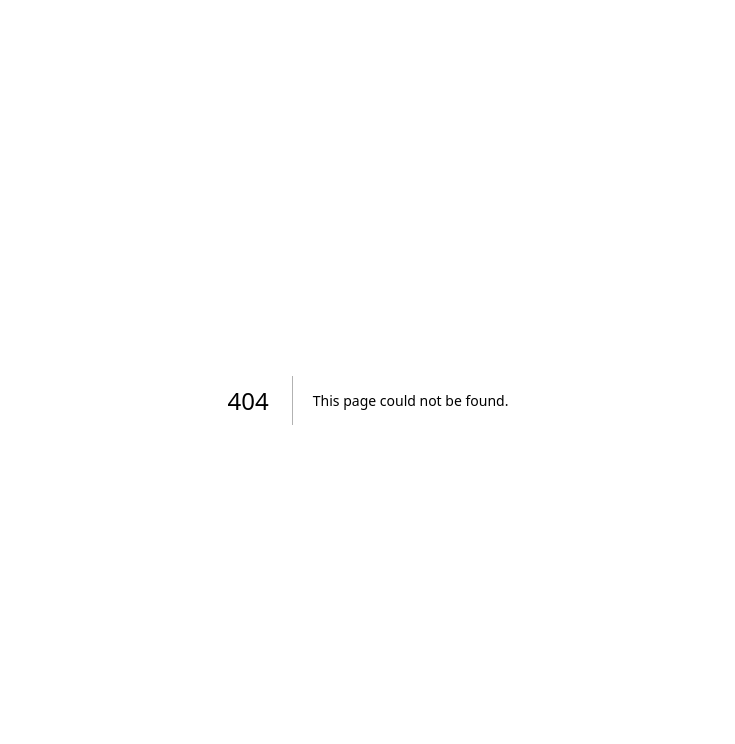
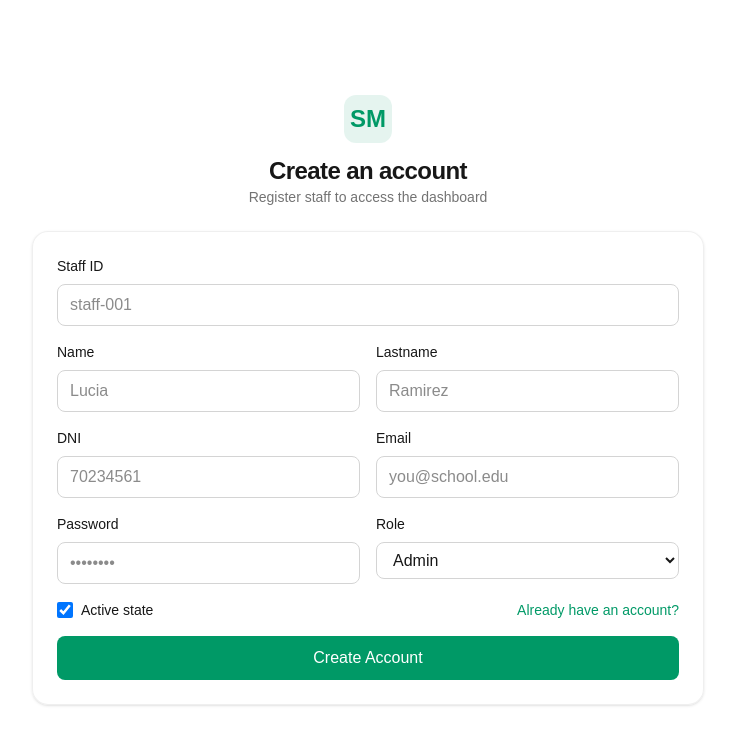
Before and after one commit to MarsNunez/SchoolManagementApp, a Next.js app in the folder schoolmanager-front/: page /register in a window 1280 px wide. Before the commit this address had no page. Shown: the top 744 px of the page, without its empty margins (272-1007 px from the left). Built offline with nearby package versions, Linux system fonts and the light colour scheme.

Commit message:
Adding Login & Register views in Frontend

```diff
--- /dev/null
+++ b/schoolmanager-front/app/login/page.jsx
@@ -0,0 +1,61 @@
+export const metadata = {
+  title: "SchoolManager | Login",
+  description: "Access your school account",
+};
+
+export default function LoginPage() {
+  return (
+    <main className="min-h-dvh grid place-items-center p-6">
+      <div className="w-full max-w-md">
+        <div className="mb-6 text-center">
+          <div className="mx-auto mb-3 h-12 w-12 rounded-xl bg-blue-600/10 grid place-items-center">
+            <span className="text-2xl font-semibold text-blue-600">SM</span>
+          </div>
+          <h1 className="text-2xl font-semibold tracking-tight">Welcome back</h1>
+          <p className="text-sm text-neutral-500">Sign in to your school account</p>
+        </div>
+
+        <div className="rounded-2xl border border-neutral-200/60 bg-white/70 dark:bg-neutral-900/60 dark:border-neutral-800 shadow-sm backdrop-blur">
+          <form className="p-6 space-y-4">
+            <div className="space-y-2">
+              <label htmlFor="email" className="block text-sm font-medium">Email</label>
+              <input
+                id="email"
+                type="email"
+                placeholder="you@school.edu"
+                className="w-full rounded-lg border border-neutral-300 dark:border-neutral-700 bg-white dark:bg-neutral-900 px-3 py-2 outline-none focus:ring-2 focus:ring-blue-500"
+              />
+            </div>
+
+            <div className="space-y-2">
+              <label htmlFor="password" className="block text-sm font-medium">Password</label>
+              <input
+                id="password"
+                type="password"
+                placeholder="••••••••"
+                className="w-full rounded-lg border border-neutral-300 dark:border-neutral-700 bg-white dark:bg-neutral-900 px-3 py-2 outline-none focus:ring-2 focus:ring-blue-500"
+              />
+            </div>
+
+            <div className="flex items-center justify-between text-sm">
+              <label className="inline-flex items-center gap-2">
+                <input type="checkbox" className="size-4 rounded border-neutral-300 dark:border-neutral-700" />
+                Remember me
+              </label>
+              <a className="text-blue-600 hover:underline" href="#">Forgot password?</a>
+            </div>
+
+            <button type="button" className="w-full rounded-lg bg-blue-600 text-white py-2.5 font-medium hover:bg-blue-700 transition-colors">
+              Sign In
+            </button>
+          </form>
+        </div>
+
+        <p className="mt-6 text-center text-sm text-neutral-600 dark:text-neutral-400">
+          Don&apos;t have an account? {" "}
+          <a href="/register" className="text-blue-600 hover:underline">Create one</a>
+        </p>
+      </div>
+    </main>
+  );
+}
--- /dev/null
+++ b/schoolmanager-front/app/register/page.jsx
@@ -0,0 +1,74 @@
+export const metadata = {
+  title: "SchoolManager | Register",
+  description: "Create your staff account",
+};
+
+export default function RegisterPage() {
+  return (
+    <main className="min-h-dvh grid place-items-center p-6">
+      <div className="w-full max-w-2xl">
+        <div className="mb-6 text-center">
+          <div className="mx-auto mb-3 h-12 w-12 rounded-xl bg-emerald-600/10 grid place-items-center">
+            <span className="text-2xl font-semibold text-emerald-600">SM</span>
+          </div>
+          <h1 className="text-2xl font-semibold tracking-tight">Create an account</h1>
+          <p className="text-sm text-neutral-500">Register staff to access the dashboard</p>
+        </div>
+
+        <div className="rounded-2xl border border-neutral-200/60 bg-white/70 dark:bg-neutral-900/60 dark:border-neutral-800 shadow-sm backdrop-blur">
+          <form className="p-6 grid gap-4 sm:grid-cols-2">
+            <div className="space-y-2 sm:col-span-2">
+              <label htmlFor="staff_id" className="block text-sm font-medium">Staff ID</label>
+              <input id="staff_id" type="text" placeholder="staff-001" className="w-full rounded-lg border border-neutral-300 dark:border-neutral-700 bg-white dark:bg-neutral-900 px-3 py-2 outline-none focus:ring-2 focus:ring-emerald-500" />
+            </div>
+
+            <div className="space-y-2">
+              <label htmlFor="name" className="block text-sm font-medium">Name</label>
+              <input id="name" type="text" placeholder="Lucia" className="w-full rounded-lg border border-neutral-300 dark:border-neutral-700 bg-white dark:bg-neutral-900 px-3 py-2 outline-none focus:ring-2 focus:ring-emerald-500" />
+            </div>
+            <div className="space-y-2">
+              <label htmlFor="lastname" className="block text-sm font-medium">Lastname</label>
+              <input id="lastname" type="text" placeholder="Ramirez" className="w-full rounded-lg border border-neutral-300 dark:border-neutral-700 bg-white dark:bg-neutral-900 px-3 py-2 outline-none focus:ring-2 focus:ring-emerald-500" />
+            </div>
+
+            <div className="space-y-2">
+              <label htmlFor="dni" className="block text-sm font-medium">DNI</label>
+              <input id="dni" type="number" placeholder="70234561" className="w-full rounded-lg border border-neutral-300 dark:border-neutral-700 bg-white dark:bg-neutral-900 px-3 py-2 outline-none focus:ring-2 focus:ring-emerald-500" />
+            </div>
+            <div className="space-y-2">
+              <label htmlFor="email" className="block text-sm font-medium">Email</label>
+              <input id="email" type="email" placeholder="you@school.edu" className="w-full rounded-lg border border-neutral-300 dark:border-neutral-700 bg-white dark:bg-neutral-900 px-3 py-2 outline-none focus:ring-2 focus:ring-emerald-500" />
+            </div>
+
+            <div className="space-y-2">
+              <label htmlFor="password" className="block text-sm font-medium">Password</label>
+              <input id="password" type="password" placeholder="••••••••" className="w-full rounded-lg border border-neutral-300 dark:border-neutral-700 bg-white dark:bg-neutral-900 px-3 py-2 outline-none focus:ring-2 focus:ring-emerald-500" />
+            </div>
+            <div className="space-y-2">
+              <label htmlFor="role" className="block text-sm font-medium">Role</label>
+              <select id="role" className="w-full rounded-lg border border-neutral-300 dark:border-neutral-700 bg-white dark:bg-neutral-900 px-3 py-2 outline-none focus:ring-2 focus:ring-emerald-500">
+                <option value="admin">Admin</option>
+                <option value="secretary">Secretary</option>
+                <option value="teacher">Teacher</option>
+              </select>
+            </div>
+
+            <div className="sm:col-span-2 flex items-center justify-between text-sm">
+              <label className="inline-flex items-center gap-2">
+                <input type="checkbox" className="size-4 rounded border-neutral-300 dark:border-neutral-700" defaultChecked />
+                Active state
+              </label>
+              <a className="text-emerald-600 hover:underline" href="/login">Already have an account?</a>
+            </div>
+
+            <div className="sm:col-span-2">
+              <button type="button" className="w-full rounded-lg bg-emerald-600 text-white py-2.5 font-medium hover:bg-emerald-700 transition-colors">
+                Create Account
+              </button>
+            </div>
+          </form>
+        </div>
+      </div>
+    </main>
+  );
+}
```
